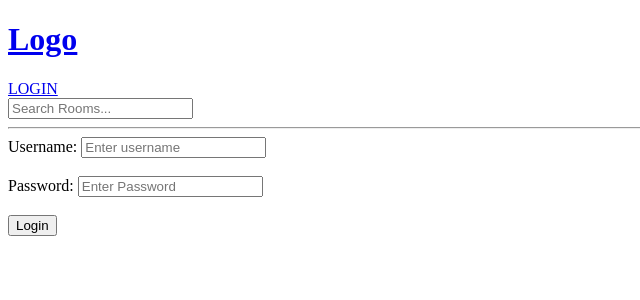
After one commit to stevekama/socialApp, a Django app: page //login in a window 1280 px wide. The commit adds this page. Shown: the top 300 px of the page, without its empty margins (0-640 px from the left). Run offline with Django 4.2, Linux system fonts and the light colour scheme.

Commit message:
User restrictions

```diff
--- a/base/templates/base/home.html
+++ b/base/templates/base/home.html
@@ -28,8 +28,10 @@
     <div>
       {% for room in rooms %}
         <div>
+            {% if request.user == room.host %}
             <a href="{% url 'update-room' room.id %}">Edit</a>
             <a href="{% url 'delete-room' room.id %}">Delete</a>
+            {% endif %}
             <span>@{{ room.host.username }}</span>
             <h5>
                 {{ room.id }} -- <a href="{% url 'room' room.id %}">{{ room.name }}</a>
--- /dev/null
+++ b/base/templates/base/login_register.html
@@ -0,0 +1,21 @@
+{% extends 'main.html' %}
+
+{% block content %}
+
+<div>
+    <form method = "POST" action="">
+        {% csrf_token %}
+
+        <label>Username:</label>
+        <input type="text" name="username" placeholder="Enter username">
+        <br><br/>
+
+        <label>Password:</label>
+        <input type="password" name="password" placeholder="Enter Password">
+        <br><br/>
+
+        <input type="submit" value="Login"/>
+    </form>
+</div>
+
+{% endblock content %}
--- a/base/urls.py
+++ b/base/urls.py
@@ -2,7 +2,12 @@ from django.urls import path
 from . import views
 
 urlpatterns = [
+
+    path('/login', views.loginPage, name='login'),
+    path('/logout', views.logoutUser, name='logout'),
+
     path('', views.home, name='home'),
+
     path('room/<str:pk>/', views.room, name='room'),
 
     path('create-room/', views.createRoom, name='create-room'),
--- a/base/views.py
+++ b/base/views.py
@@ -1,17 +1,51 @@
-import re
 from django.shortcuts import render, redirect
 from django.db.models import Q
+from django.http import HttpResponse
+from django.contrib.auth.decorators import login_required
 from .models import Room, Topic
 from .forms import RoomForm
-
+from django.contrib.auth.models import User
+from django.contrib import messages
+from django.contrib.auth import authenticate, login, logout
 
 # Create your views here.
 
 # rooms = [
 #    {'id': 1, 'name': 'lets learn python.'},
-#    {'id': 2, 'name': 'Design with me'},
+#    {'id': 2, 'name': 'Design with me'},s
 #    {'id': 3, 'name': 'Frontend Developers'},
 # ]
+
+def loginPage(request):
+
+    if request.user.is_authenticated:
+        return redirect('home')
+
+    if request.method == 'POST':
+        username = request.POST.get('username')
+        password = request.POST.get('password')
+
+        try:
+            user = User.objects.get(username=username)
+        except:
+            messages.error(request, 'User doesnot exist')
+
+
+        user = authenticate(request, username=username, password=password)
+
+        if user is not None:
+            login(request, user)
+            return redirect('home')
+        else:
+            messages.error(request, 'Invalid credentials')
+
+
+    context = {}
+    return render(request, 'base/login_register.html', context)
+
+def logoutUser(request):
+    logout(request)
+    return redirect('login')
 
 def home(request):
 
@@ -36,6 +70,7 @@ def room(request, pk):
     context = {'room': room}
     return render(request, 'base/room.html', context)
 
+@login_required(login_url='login')
 def createRoom(request):
     form = RoomForm()
     if request.method == 'POST':
@@ -47,10 +82,13 @@ def createRoom(request):
     context = {'form': form}
     return render(request, 'base/room_form.html', context)
 
-
+@login_required(login_url='login')
 def updateRoom(request, pk):
     room = Room.objects.get(id=pk)
     form = RoomForm(instance=room)
+
+    if request.user != room.host:
+        return HttpResponse('You are not allowed to edit this room!!')
 
     if request.method == 'POST':
         form = RoomForm(request.POST, instance=room)
@@ -63,6 +101,9 @@ def updateRoom(request, pk):
 
 def deleteRoom(request, pk):
     room = Room.objects.get(id=pk)
+    if request.user != room.host:
+        return HttpResponse('You are not allowed to edit this room!!')
+
     if request.method == 'POST':
         room.delete()
         return redirect('home')
--- a/templates/main.html
+++ b/templates/main.html
@@ -9,6 +9,17 @@
 <body>
     {% include 'navbar.html' %}
 
+    {% if messages %}
+    <ul class="messages">
+        {% for message in messages %}
+            <li>
+                {{ message }}
+            </li>
+        {% endfor %}
+
+    </ul>
+    {% endif %}
+
     {% block content  %}
 
     {% endblock  %}
--- a/templates/navbar.html
+++ b/templates/navbar.html
@@ -1,6 +1,12 @@
 <a href="{% url 'home' %}">
     <h1> Logo </h1>
 </a>
+
+{% if request.user.is_authenticated  %}
+    <a href="{% url 'logout' %}">LOGOUT</a>
+{% else %}
+    <a href="{% url 'login'  %}">LOGIN</a>
+{% endif %}
 
 <form method="GET" action="{% url 'home' %}">
     <input type="text" name="q" placeholder="Search Rooms...">
```
Also changed, not shown: db.sqlite3.
